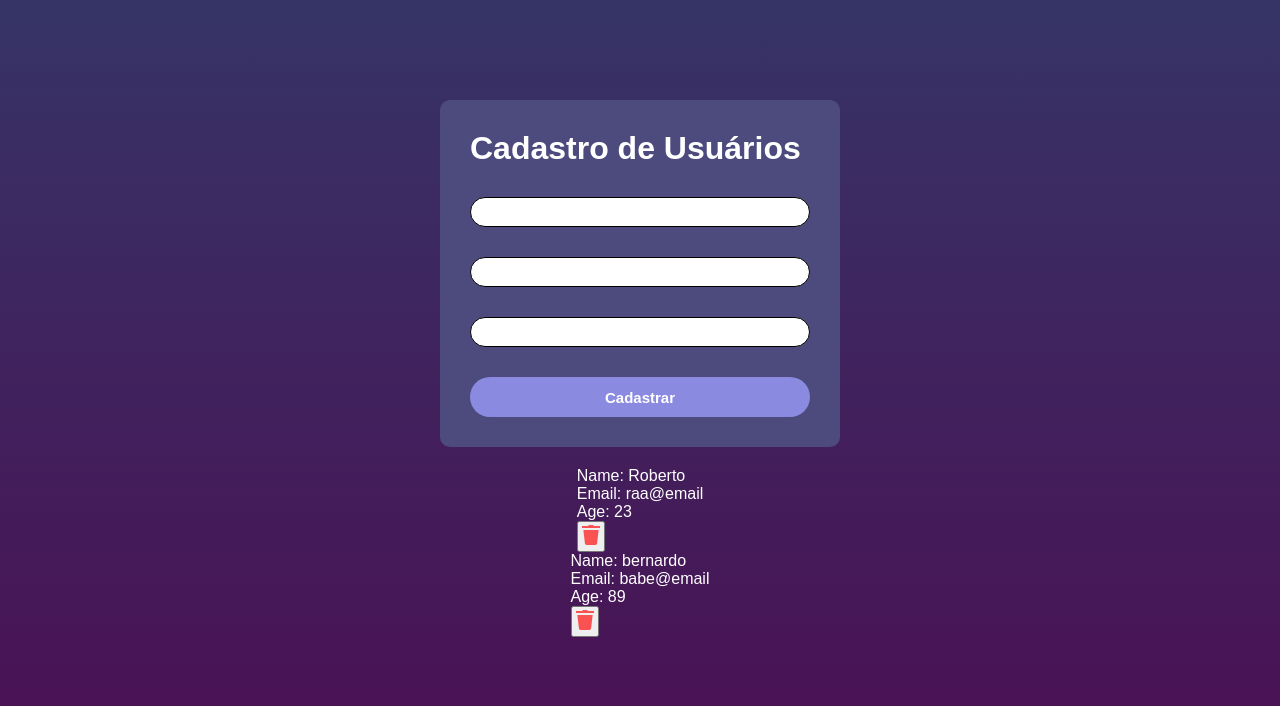
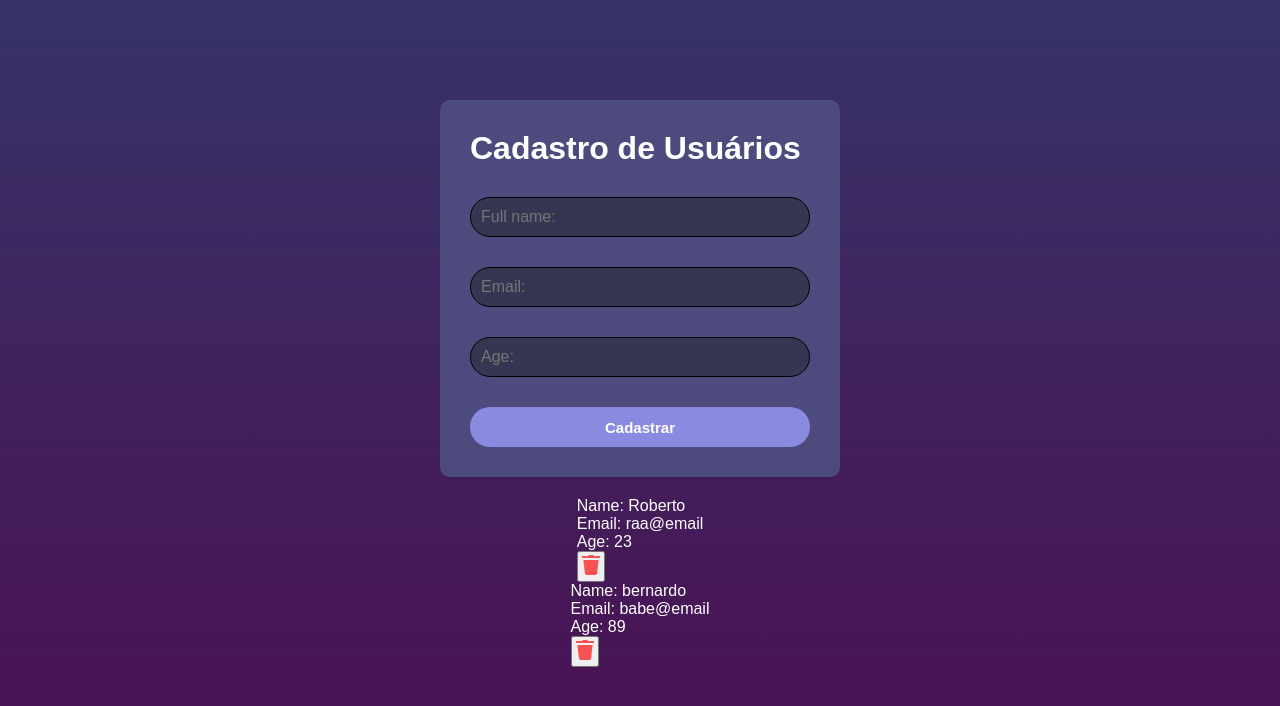
Before and after one commit to Raekwon-Onirele/Front-API, a React (Vite) app: page / in a window 1280 px wide. Shown: the top 706 px of the page. Built offline with nearby package versions, Linux system fonts and the light colour scheme.

Commit message:
Atualização 4

```diff
--- a/src/pages/Home/index.jsx
+++ b/src/pages/Home/index.jsx
@@ -24,16 +24,16 @@ function Home() {
         <form action="" className="form">
           <h1>Cadastro de Usuários</h1>
 
-          <input name="Name:" type="text" required />
+          <input placeholder="Full name:" name="Name:" type="text" required />
 
-          <input name="Email" type="email" required />
+          <input placeholder="Email:" name="Email" type="email" required />
 
-          <input name="Age" type="number" required />
+          <input placeholder="Age:" name="Age" type="number" required />
           <button type="button">Cadastrar</button>
         </form>
 
         {users.map((user) => (
-          <div key={user.id}>
+          <div key={user.id} className="card">
             <div>
               <p>Name: {user.name}</p>
               <p>Email: {user.email}</p>
--- a/src/pages/Home/style.css
+++ b/src/pages/Home/style.css
@@ -38,6 +38,11 @@ form {
   & input {
     border: 1px solid #000;
     border-radius: 30px;
-    height: 30px;
-  }
+    height: 40px;
+    background-color: #363653;
+    color: #fff;
+    font-size: 16px;
+    padding-left: 10px;
+    outline: none;
+    -webkit-outer: none;
 }
```
